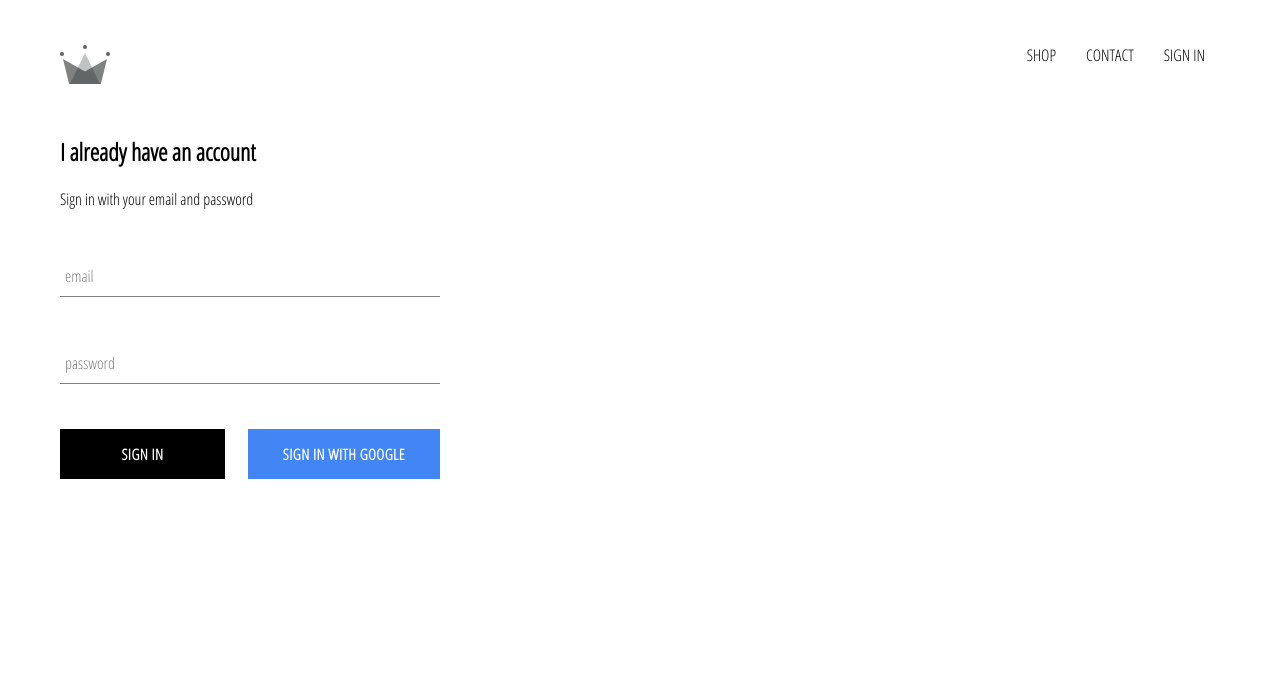
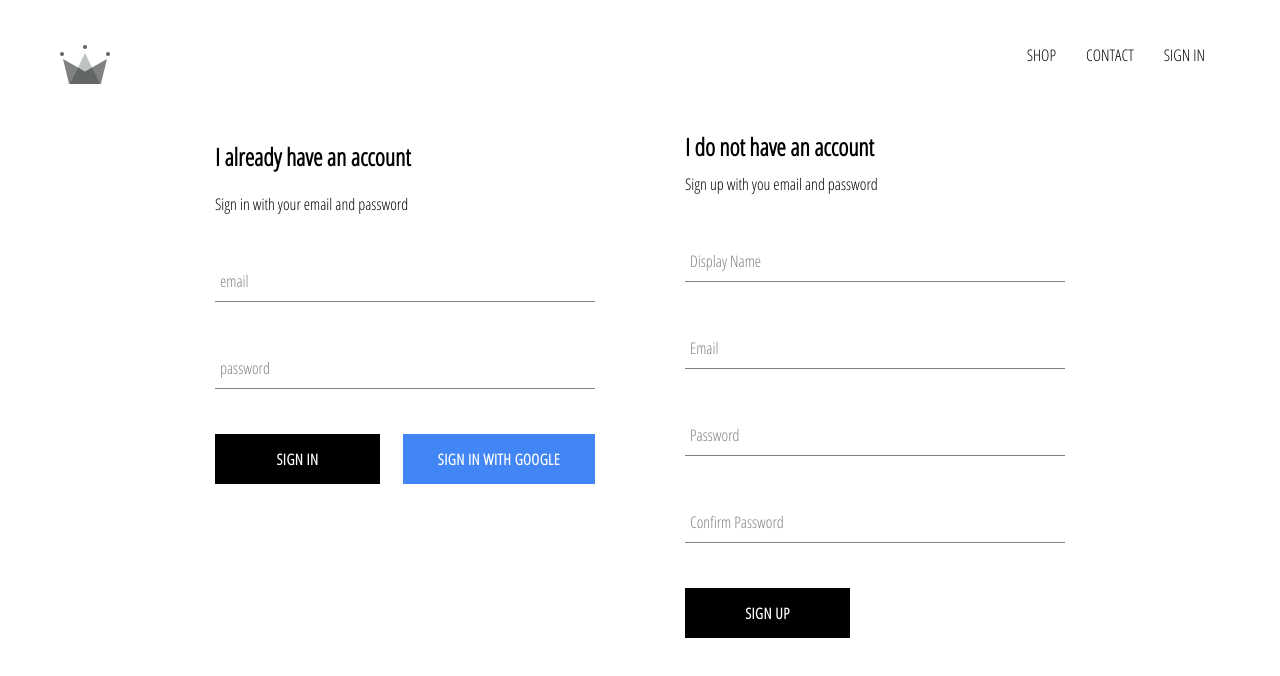
Before and after one commit to jwlankford/crown-clothing, a React (Create React App) app: page /signin in a window 1280 px wide. Shown: the top 676 px of the page. Built offline with nearby package versions, Linux system fonts and the light colour scheme; no server answers.

Commit message:
implemented firebase utils for storing data in firebase.

```diff
--- /dev/null
+++ b/src/components/sign-up/sign-up.component.jsx
@@ -0,0 +1,103 @@
+import React from 'react';
+
+import FormInput from '../form-input/form-input.component';
+import CustomButton from '../custom-button/custom-button.component';
+
+import { auth, createUserProfileDocument } from '../../firebase/firebase.utils';
+
+import './sign-up.styles.scss';
+
+class SignUp extends React.Component {
+    constructor() {
+        super()
+
+        this.state = {
+            displayName: '',
+            email: '',
+            password: '',
+            confirmPassword: ''
+        }
+    }
+
+    handleSubmit = async event => {
+        event.preventDefault();
+        const { displayName, email, password, confirmPassword } = this.state;
+
+        if (password !== confirmPassword) {
+            alert("password's do not match");
+            return;
+        }
+
+        try {
+            const { user } = await auth.createUserWithEmailAndPassword(
+                email,
+                password
+            );
+
+            createUserProfileDocument(user, { displayName });
+
+            this.setState({
+                displayName: '',
+                email: '',
+                password: '',
+                confirmPassword: ''
+            })
+
+        } catch (error) {
+            console.log(error);
+        }
+    };
+
+    handleChange = event => {
+        const { value, name } = event.target;
+        this.setState({ [name]: value });
+    };
+
+    render() {
+        const { displayName, email, password, confirmPassword } = this.state;
+        return (
+            <div className='sign-up'>
+                <h2 className='title'>I do not have an account</h2>
+                <span>Sign up with you email and password</span>
+                <form className='sign-up-form' onSubmit={this.handleSubmit}>
+                    <FormInput
+                        type="text"
+                        name="displayName"
+                        value={displayName}
+                        onChange={this.handleChange}
+                        label='Display Name'
+                        required
+                    />
+                    <FormInput
+                        type="email"
+                        name="email"
+                        value={email}
+                        onChange={this.handleChange}
+                        label='Email'
+                        required
+                    />
+                    <FormInput
+                        type="password"
+                        name="password"
+                        value={password}
+                        onChange={this.handleChange}
+                        label='Password'
+                        required
+                    />
+                    <FormInput
+                        type="password"
+                        name="confirmPassword"
+                        value={confirmPassword}
+                        onChange={this.handleChange}
+                        label='Confirm Password'
+                        required
+                    />
+                    <CustomButton type='submit'> SIGN UP
+                    </CustomButton>
+                </form>
+            </div>
+        )
+    }
+}
+
+export default SignUp;
--- /dev/null
+++ b/src/components/sign-up/sign-up.styles.scss
@@ -0,0 +1,15 @@
+.sign-up {
+    width: 380px;
+    display: flex;
+    flex-direction: column;
+
+    .title {
+        margin: 10px 0;
+    }
+
+    .buttons {
+        display: flex;
+        justify-content: space-between;
+    }
+
+}
--- a/src/pages/sign-in-and-sign-up/sign-in-and-sign-up.component.jsx
+++ b/src/pages/sign-in-and-sign-up/sign-in-and-sign-up.component.jsx
@@ -2,11 +2,12 @@
 import './sign-in-and-sign-up.styles.scss'
 
 import SignIn from '../../components/sign-in/sign-in.component'
-
+import SignUp from '../../components/sign-up/sign-up.component'
 
 const SignInAndSignUpPage = () => (
     <div className="sign-in-and-sign-up">
-         <SignIn />
+        <SignIn />
+        <SignUp />
     </div>
 );
 
--- a/src/pages/sign-in-and-sign-up/sign-in-and-sign-up.styles.scss
+++ b/src/pages/sign-in-and-sign-up/sign-in-and-sign-up.styles.scss
@@ -0,0 +1,6 @@
+.sign-in-and-sign-up {
+    width: 850px;
+    display: flex;
+    justify-content: space-between;
+    margin: 30px auto;
+}
```
